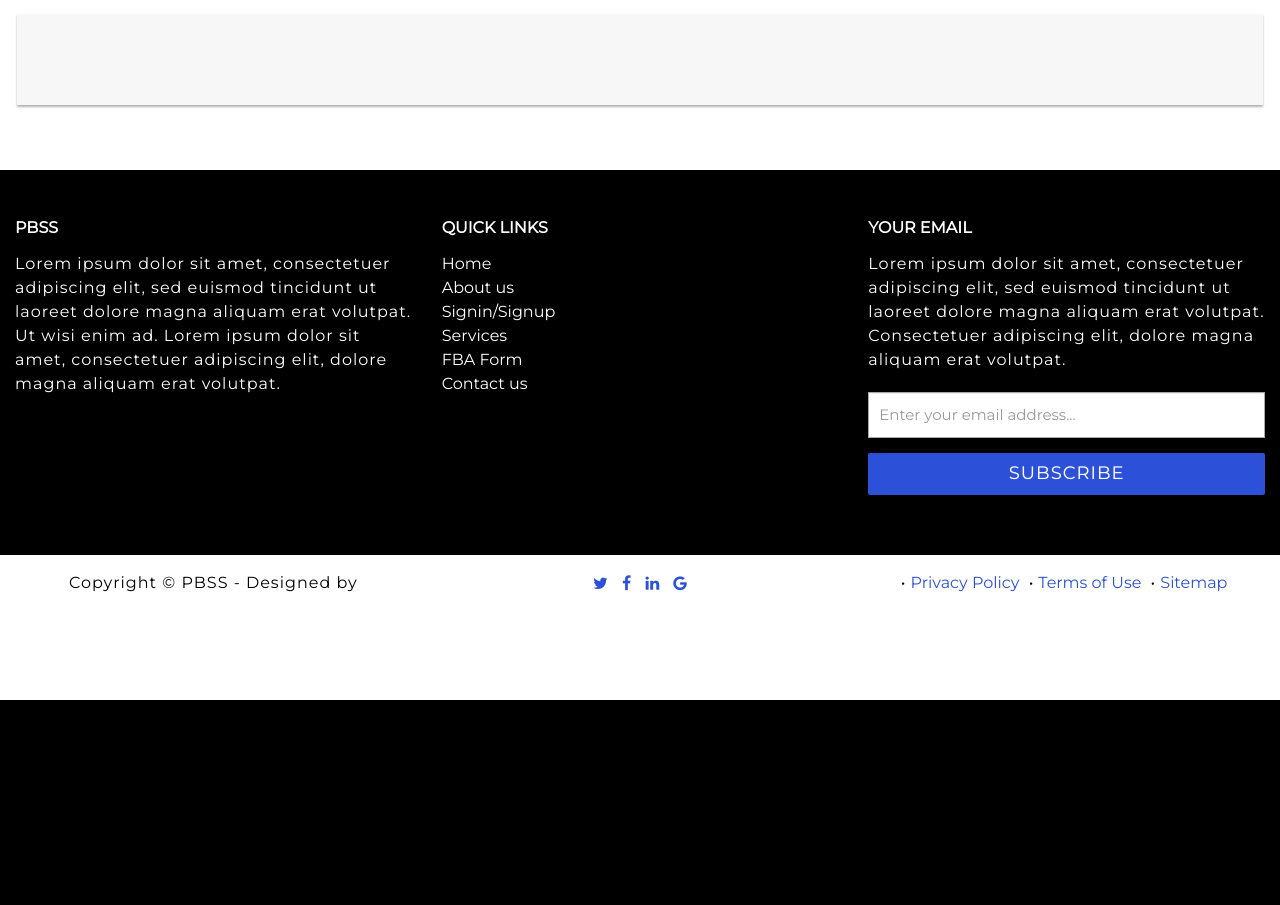
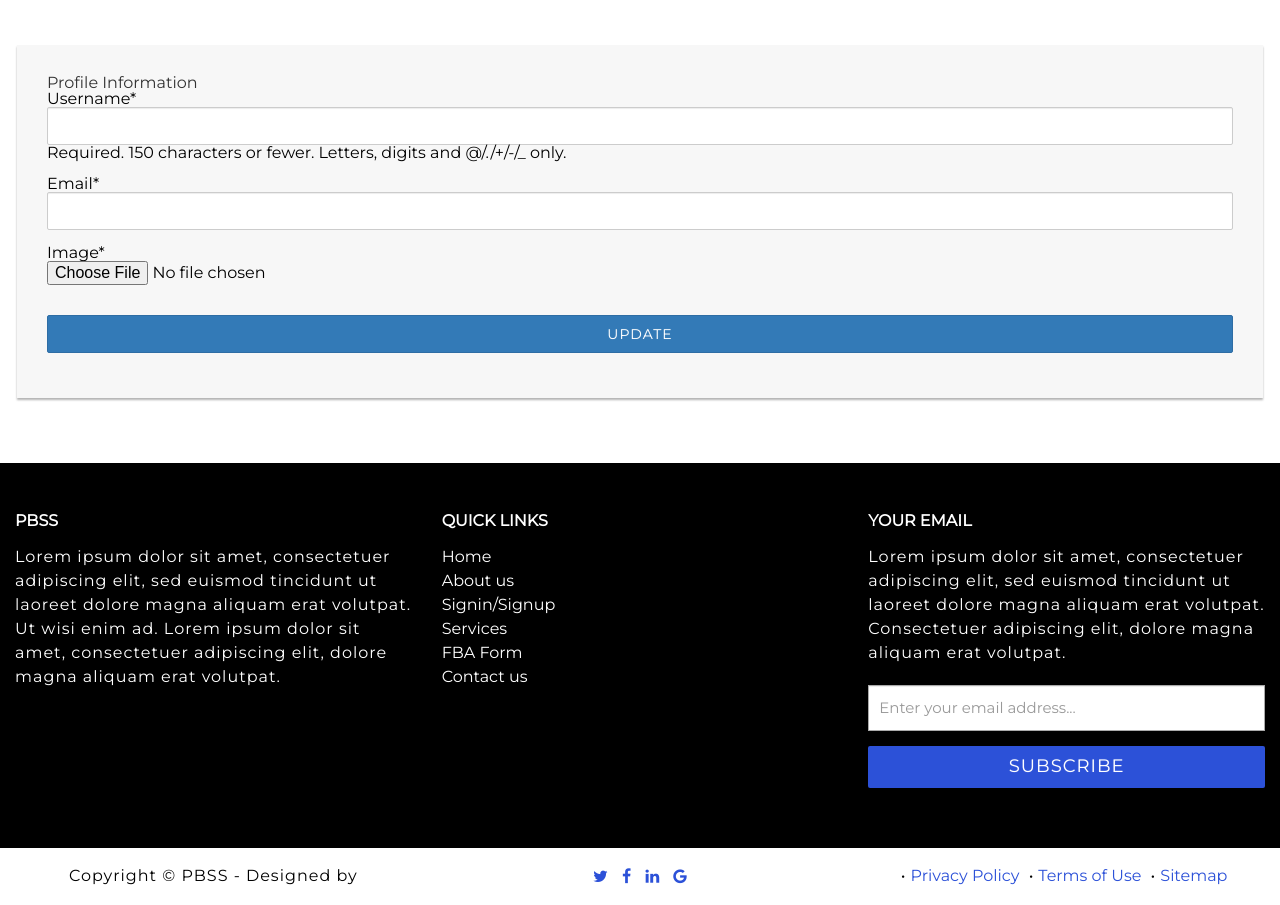
Before and after one commit to NBGAzure/Positivebehaviour, a Django app: template PBSS/users/templates/users/profile.html in a window 1280 px wide. Shown: the part 100-1005 px from the top of the page. Before the commit the page ends 800 px from the top, so only its background shows below. Run offline with Django 3.2, Linux system fonts and the light colour scheme; tables that the repository leaves empty hold one stand-in row (values such as "Sample post"); the template is opened without the code that fills it: values that come from a table or form of the project are taken from there, most other values are stand-ins (such as "Sample title", 1, 10 or a date in 2020); some libraries are stand-ins or nearby versions.

Commit message:
Profile Fields

```diff
--- a/PBSS/users/forms.py
+++ b/PBSS/users/forms.py
@@ -1,7 +1,7 @@
 from django import forms
 from django.contrib.auth.models import User
-from django.contrib.auth.forms import  UserCreationForm
-
+from django.contrib.auth.forms import UserCreationForm
+from .models import Profile
 
 
 class UserRegisterForm(UserCreationForm):
@@ -10,3 +10,17 @@ class UserRegisterForm(UserCreationForm):
     class Meta:
         model = User
         fields = ['username', 'email', 'password1', 'password2']
+
+
+class UserUpdateForm(forms.ModelForm):
+    email = forms.EmailField()
+
+    class Meta:
+        model = User
+        fields = ['username', 'email']
+
+
+class ProfileUpdateForm(forms.ModelForm):
+    class Meta:
+        model = Profile
+        fields = ['image']
--- a/PBSS/users/templates/users/profile.html
+++ b/PBSS/users/templates/users/profile.html
@@ -8,7 +8,6 @@
             <div class="row">
                 <div class="col-mt-3">
                 <div class="content-section">
-                    <form method="POST">
                     <div class="content-section">
                         <div class="media">
                             <img class="rounded-circle account-img" src="{{ user.profile.image.url }}">
@@ -18,7 +17,19 @@
                             </div>
                         </div>
                     </div>
+                    <form method="POST" enctype="multipart/form-data">
+                        {% csrf_token %}
+                        <fieldset class="form-group">
+                            <legend class="border-bottom mb-4 "> Profile Information</legend>
+                            {{ u_form|crispy }}
+                            {{ p_form|crispy }}
+                        </fieldset>
+
+                        <div class="form-group">
+                            <button class="btn btn-primary btn-block" type="submit" > Update </button>
+                        </div>
                     </form>
+
 
                 </div>
                 </div>
```
Also changed, not shown: PBSS/users/views.py (+10 -2 lines), PBSS/db.sqlite3, PBSS/users/templates/users/register.html (indentation only). Lines whose indentation alone changed are shown as unchanged.
